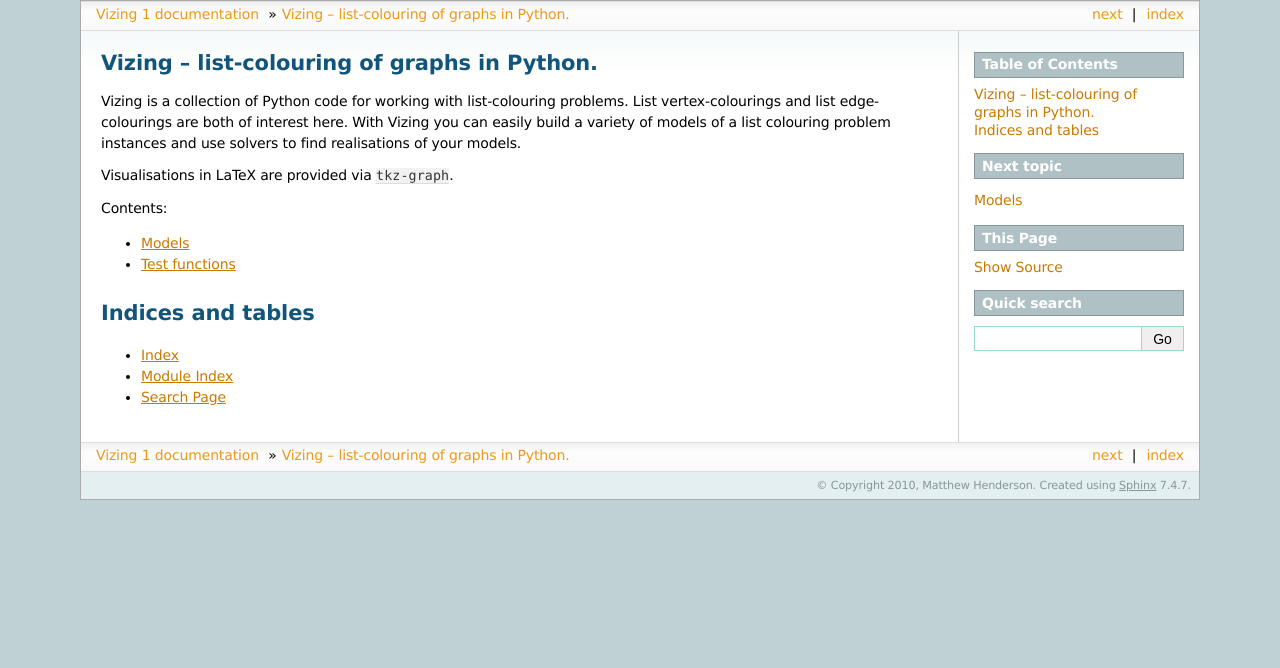
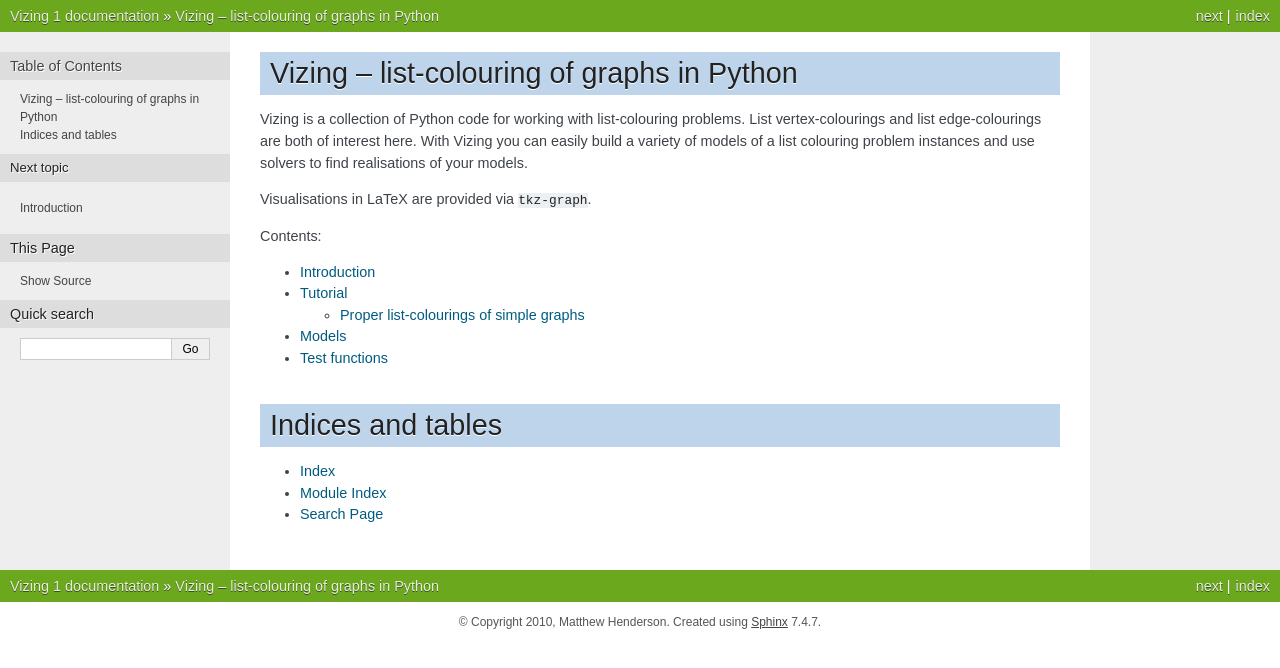
Before and after one commit to MHenderson/vizing, a Sphinx documentation site: the page built from doc/source/index.rst, in a window 1280 px wide. Shown: the top 668 px of the page. Built offline with Sphinx 7.4.7, drawn with Linux system fonts in a browser that asks for light colours.

Commit message:
More documentation. An introduction and tutorial created.

```diff
--- a/doc/source/conf.py
+++ b/doc/source/conf.py
@@ -75,7 +75,7 @@
 
 # If true, the current module name will be prepended to all description
 # unit titles (such as .. function::).
-#add_module_names = True
+add_module_names = False
 
 # If true, sectionauthor and moduleauthor directives will be shown in the
 # output. They are ignored by default.
@@ -92,7 +92,7 @@
 
 # The theme to use for HTML and HTML Help pages.  See the documentation for
 # a list of builtin themes.
-html_theme = 'sphinxdoc'
+html_theme = 'nature'
 
 # Theme options are theme-specific and customize the look and feel of a theme
 # further.  For a list of options available for each theme, see the
--- a/doc/source/index.rst
+++ b/doc/source/index.rst
@@ -3,8 +3,8 @@
    You can adapt this file completely to your liking, but it should at least
    contain the root `toctree` directive.
 
-Vizing -- list-colouring of graphs in Python.
-=============================================
+Vizing -- list-colouring of graphs in Python
+============================================
 
 Vizing is a collection of Python code for working with list-colouring
 problems. List vertex-colourings and list edge-colourings are both of interest
@@ -18,6 +18,8 @@
 .. toctree::
    :maxdepth: 2
 
+   intro
+   tutorial
    models
    test_functions
 
--- /dev/null
+++ b/doc/source/tutorial.rst
@@ -0,0 +1,11 @@
+.. Matthew Henderson, 2010.12.23
+
+Tutorial
+========
+
+Proper list-colourings of simple graphs
+---------------------------------------
+
+The next step is to import the list-colouring function::
+
+    >>> from vizing.models import list_colouring
```
Also changed, not shown: doc/source/intro.rst (added, +8 -0 lines), 2 other files.
